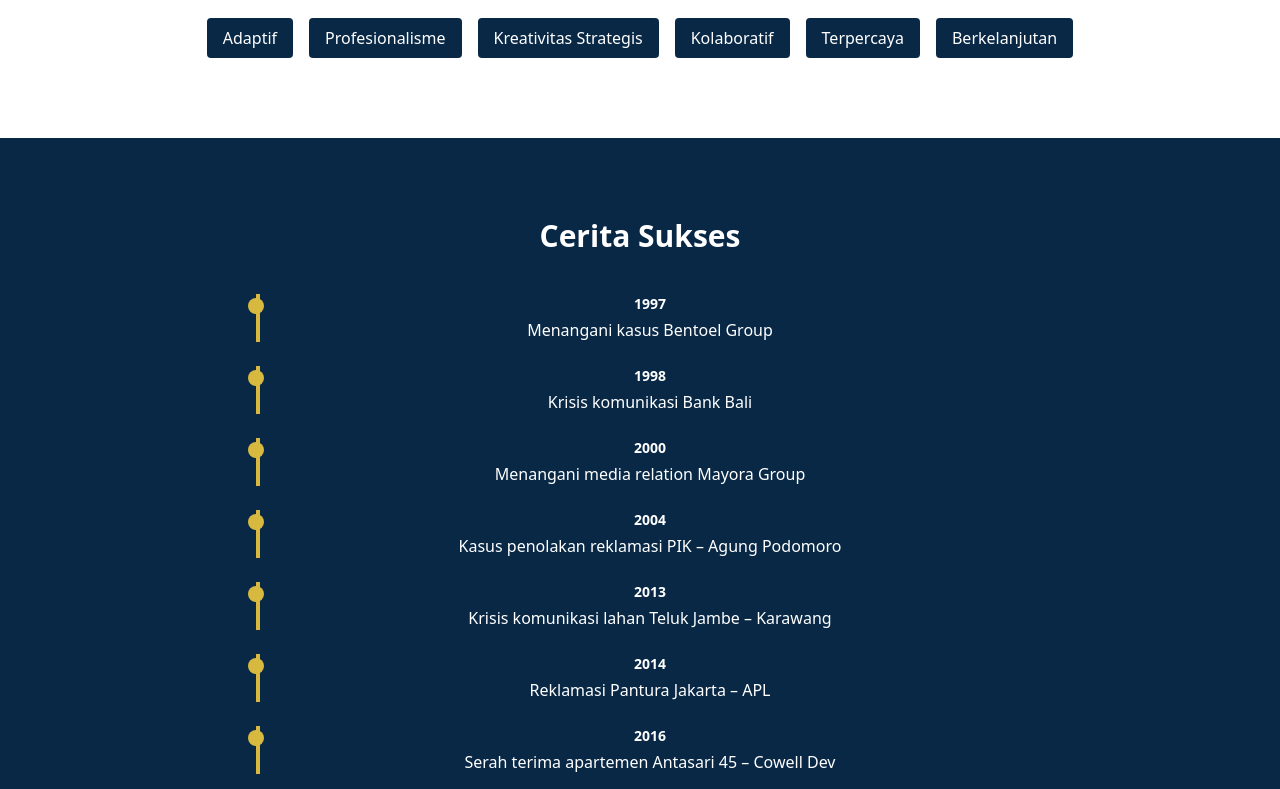
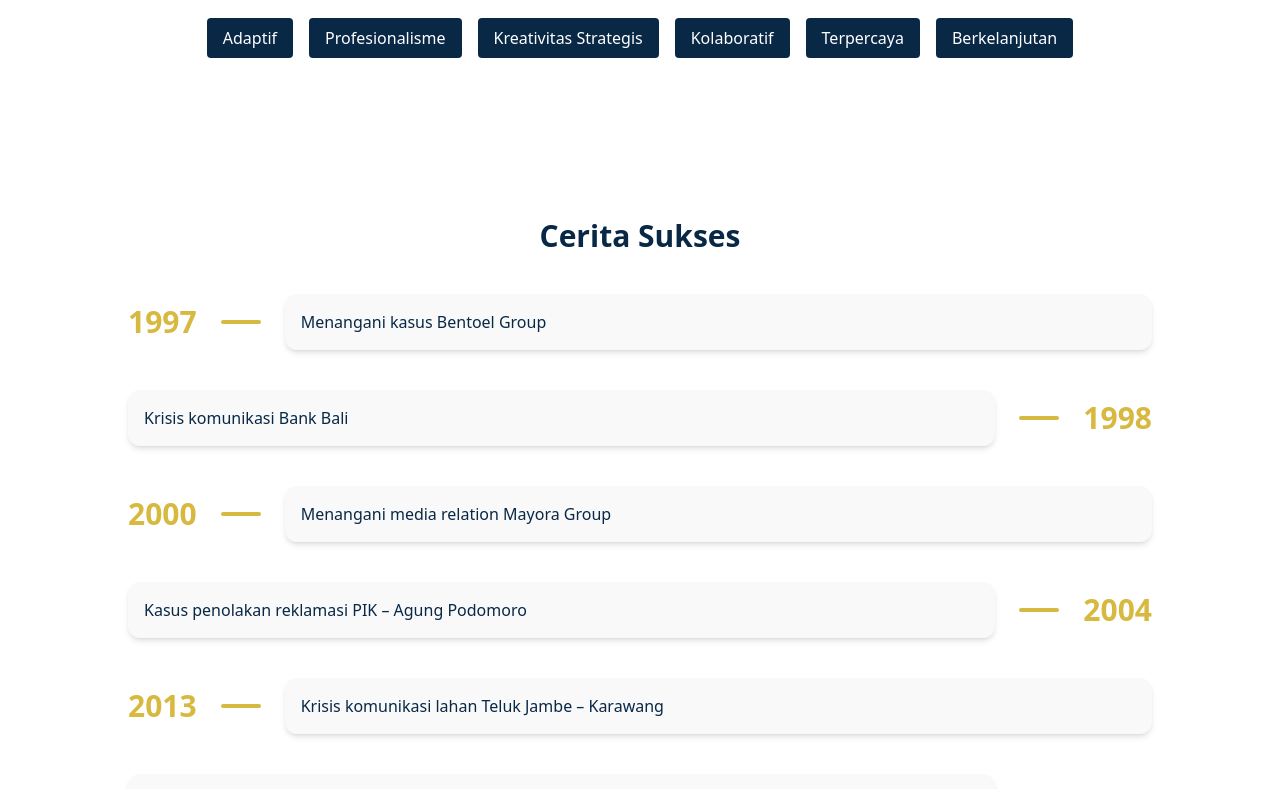
Before and after one commit to ProfAdri90/estetic-dinamis, a Next.js app: page / in a window 1280 px wide. Shown: the part 2140-2929 px from the top of the page. Built offline with nearby package versions, Linux system fonts and the light colour scheme.

Commit message:
Update index.js

```diff
--- a/pages/index.js
+++ b/pages/index.js
@@ -459,23 +459,32 @@ useEffect(() => {
     ))}
   </div>
 </section>
-      <section id="sukses" className="scroll-mt-[180px] text-center py-20 px-8">
+      <section id="sukses" className="scroll-mt-[180px] text-center py-20 px-8 bg-white text-[#082846]">
   <h3 className="text-3xl font-bold mb-10 text-center">
-    {lang === "id" ? "Cerita Sukses" : "Success Story"}
+    {lang === "id" ? "Cerita Sukses" : "Success Stories"}
   </h3>
-  <div className="flex flex-col gap-6 max-w-3xl mx-auto">
+
+  <div className="flex flex-col gap-10 max-w-5xl mx-auto">
     {successStory.map((item, index) => (
-      <motion.div
+      <div
         key={index}
-        className="border-l-4 border-[#d7b940] pl-4 relative"
-        initial={{ opacity: 0, x: -20 }}
-        whileInView={{ opacity: 1, x: 0 }}
-        transition={{ delay: index * 0.1 }}
+        className={`flex flex-col md:flex-row items-center gap-6 ${
+          index % 2 === 0 ? "md:flex-row" : "md:flex-row-reverse"
+        }`}
       >
-        <div className="absolute left-[-12px] top-1 w-4 h-4 bg-[#d7b940] rounded-full"></div>
-        <p className="text-sm font-bold mb-1">{item.year}</p>
-        <p>{item.text}</p>
-      </motion.div>
+        {/* Titik tahun */}
+        <div className="flex-shrink-0 text-[#d7b940] text-3xl font-bold">
+          {item.year}
+        </div>
+
+        {/* Garis penghubung */}
+        <div className="hidden md:block w-10 h-1 bg-[#d7b940] rounded" />
+
+        {/* Teks cerita */}
+        <div className="flex-1 bg-[#f9f9f9] p-4 rounded-xl shadow-md text-left">
+          <p>{item.text}</p>
+        </div>
+      </div>
     ))}
   </div>
 </section>
```
